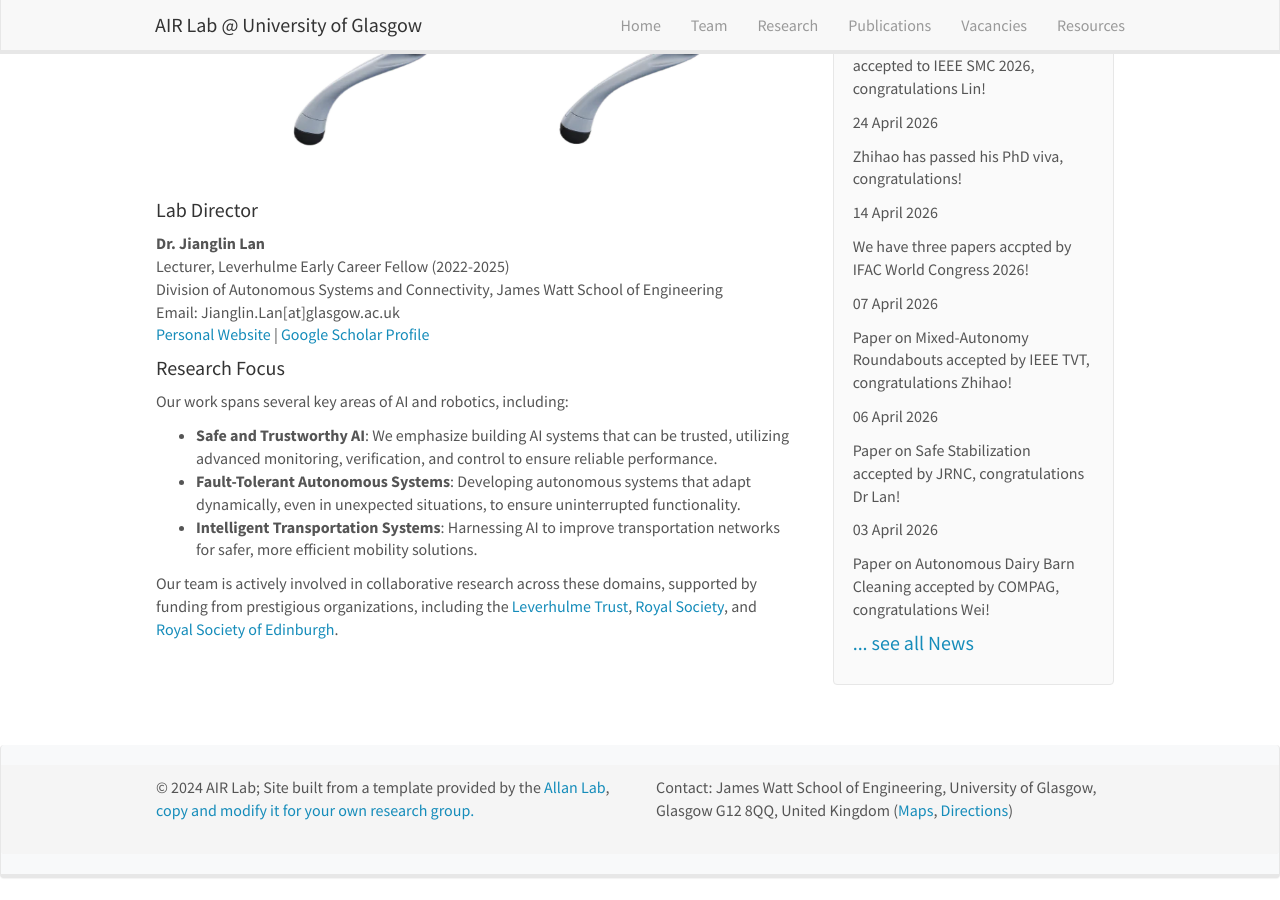
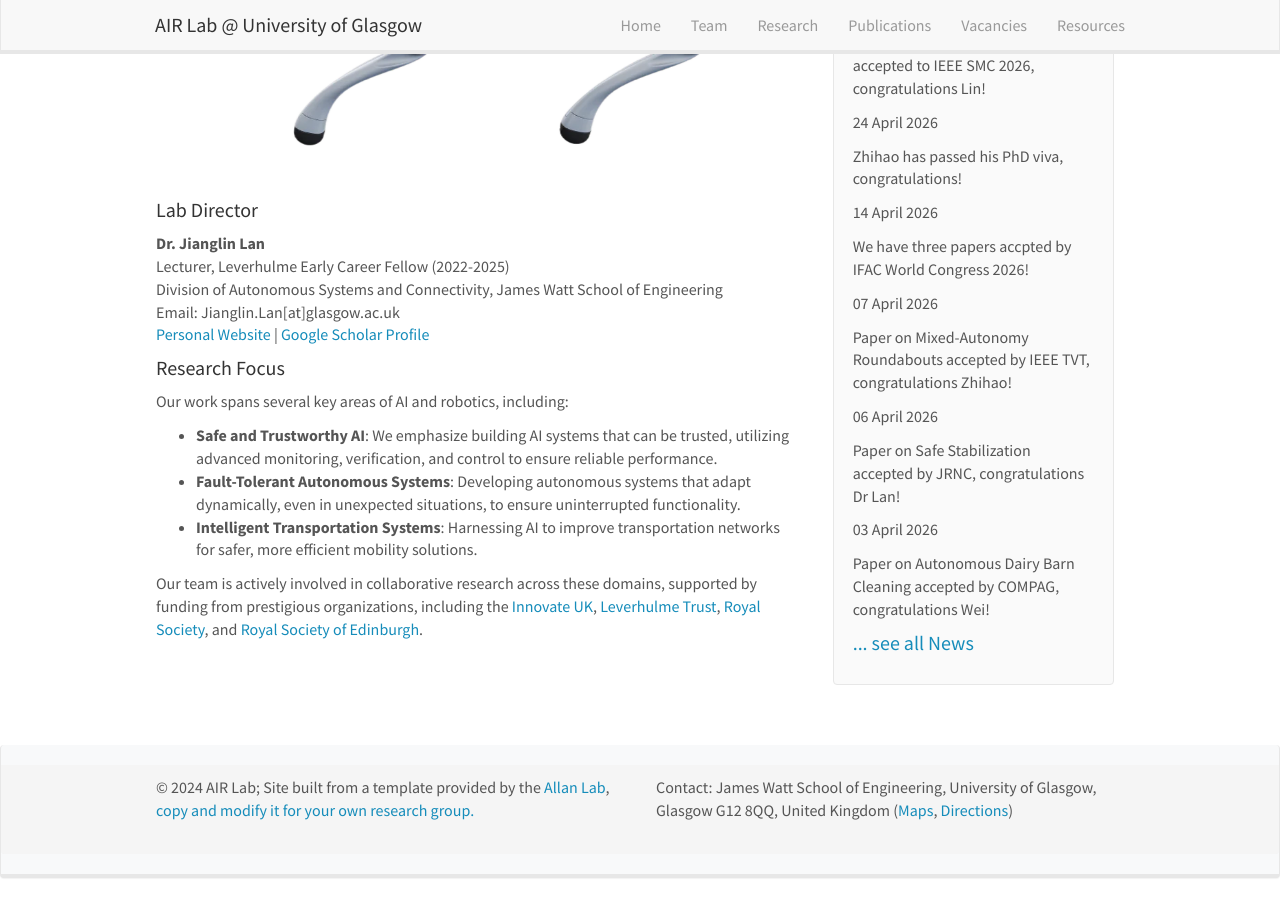
Before and after one commit to AIR-Lan/AIR-Lab, a Jekyll site: the page built from _pages/home.md, in a window 1280 px wide and 900 px high, scrolled down 504 px. Built offline with Jekyll 4.4.1, drawn with Linux system fonts in a browser that asks for light colours; nearby versions of some CDN libraries.

Commit message:
Update home.md

```diff
--- a/_pages/home.md
+++ b/_pages/home.md
@@ -65,4 +65,4 @@ Our work spans several key areas of AI and robotics, including:
 - **Fault-Tolerant Autonomous Systems**: Developing autonomous systems that adapt dynamically, even in unexpected situations, to ensure uninterrupted functionality.
 - **Intelligent Transportation Systems**: Harnessing AI to improve transportation networks for safer, more efficient mobility solutions.
 
-Our team is actively involved in collaborative research across these domains, supported by funding from prestigious organizations, including the [Leverhulme Trust](https://www.leverhulme.ac.uk), [Royal Society](https://www.royalsociety.org), and [Royal Society of Edinburgh](https://rse.org.uk/).
+Our team is actively involved in collaborative research across these domains, supported by funding from prestigious organizations, including the [Innovate UK](https://iuk-ktp.org.uk/), [Leverhulme Trust](https://www.leverhulme.ac.uk), [Royal Society](https://www.royalsociety.org), and [Royal Society of Edinburgh](https://rse.org.uk/).
```
Also changed, not shown: other parts of _pages/home.md (+1 -1 lines).
